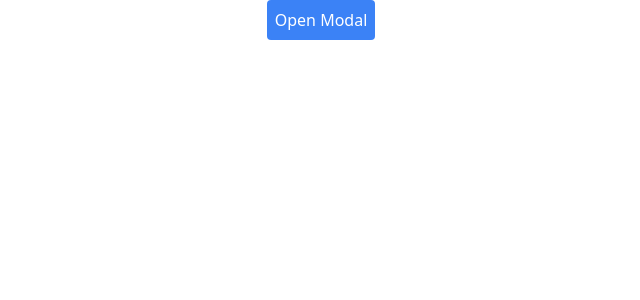
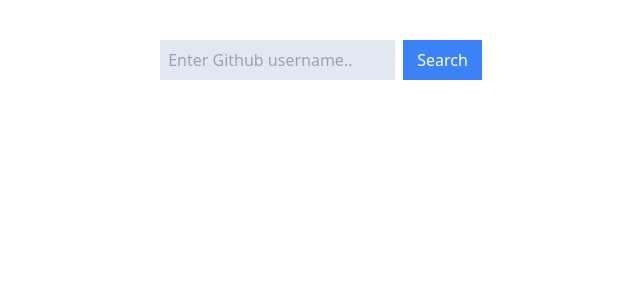
Before and after one commit to weraldco/REACT_MINI_PROJECT, a React (Vite) app: page / in a window 1280 px wide. Shown: the top 300 px of the page, without its empty margins (319-959 px from the left). Built offline with nearby package versions, Linux system fonts and the light colour scheme; the HTML template or start-up script is replaced by a standard one.

Commit message:
Added github profile finder

```diff
--- a/src/App.tsx
+++ b/src/App.tsx
@@ -16,7 +16,9 @@
 // import ScrollIndicator from './mini-projects/9  - Custom Scroll Indicator/ScrollIndicator';
 // import Tabs from './mini-projects/10 - Tabs/Tabs';
 
-import Modal from './mini-projects/11 - Modal/Modal';
+// import Modal from './mini-projects/11 - Modal/Modal';
+
+import GithubProfile from './mini-projects/12 - GitHub Profile Finder/GithubProfile';
 function App() {
 	return (
 		<>
@@ -38,7 +40,9 @@
 
 			{/* <ScrollIndicator /> */}
 			{/* <Tabs /> */}
-			<Modal />
+			{/* <Modal /> */}
+
+			<GithubProfile />
 		</>
 	);
 }
--- /dev/null
+++ b/src/mini-projects/12 - GitHub Profile Finder/GithubProfile.tsx
@@ -0,0 +1,63 @@
+import { useEffect, useState } from 'react';
+import GithubProfileResult from './GithubProfileResult';
+type UserdataT = {
+	avatar_url: string;
+	html_url: string;
+	name: string;
+	email: string;
+	public_repos: number;
+};
+export default function GithubProfile() {
+	const [username, setUsername] = useState('');
+	const [userdata, setUserdata] = useState<UserdataT>();
+	const [userURL, setUserURL] = useState('');
+	const [loading, setLoading] = useState(false);
+
+	function handleSearchUser() {
+		setUserURL(`https://api.github.com/users/${username}`);
+	}
+
+	async function fetchData(url: string) {
+		if (url) {
+			setLoading(true);
+			const response = await fetch(url);
+			const data = await response.json();
+
+			setUserdata(data);
+			setLoading(false);
+		}
+	}
+
+	useEffect(() => {
+		fetchData(userURL);
+	}, [userURL]);
+
+	if (loading) {
+		return <h1> Loading data..</h1>;
+	}
+	return (
+		<>
+			<div className="grid place-content-center m-10 ">
+				<div className="w-full flex gap-2 mb-10 ">
+					<input
+						type="text"
+						className="bg-slate-200 b-2 p-2 w-3/4"
+						placeholder="Enter Github username.."
+						value={username}
+						onChange={(e) => setUsername(e.target.value)}
+					/>
+					<button
+						className="bg-blue-500 text-white p-2 hover:bg-blue-400 active:bg-blue-500 transition-all w-1/4"
+						onClick={() => {
+							handleSearchUser();
+						}}
+					>
+						Search
+					</button>
+				</div>
+
+				{userdata && <GithubProfileResult userdata={userdata} />}
+			</div>
+		</>
+	);
+}
--- /dev/null
+++ b/src/mini-projects/12 - GitHub Profile Finder/GithubProfileResult.tsx
@@ -0,0 +1,57 @@
+type UserdataT = {
+	avatar_url: string;
+	html_url: string;
+	name: string;
+	email: string;
+	public_repos: number;
+	created_at: string;
+};
+
+type GithubProfileResultProps = {
+	userdata: UserdataT;
+};
+
+export default function GithubProfileResult({
+	userdata,
+}: GithubProfileResultProps) {
+	const {
+		html_url,
+		avatar_url,
+		name,
+		email,
+		public_repos,
+		created_at,
+	}: UserdataT = userdata;
+
+	const dateJoined = new Date(created_at);
+	return (
+		<>
+			<div className="grid place-items-center">
+				<div className=" w-1/2">
+					<a href={html_url}>
+						<img className="" src={avatar_url} alt={html_url} />
+					</a>
+				</div>
+				<div>
+					<span>Name: </span>
+					<span>{name}</span>
+				</div>
+
+				<div>
+					<span>Public Repositories: </span>
+					<span>{public_repos}</span>
+				</div>
+				<div>
+					<span>Joined: </span>
+					<span>
+						{dateJoined.toLocaleDateString('en', {
+							day: '2-digit',
+							month: 'short',
+							year: 'numeric',
+						})}
+					</span>
+				</div>
+			</div>
+		</>
+	);
+}
```
